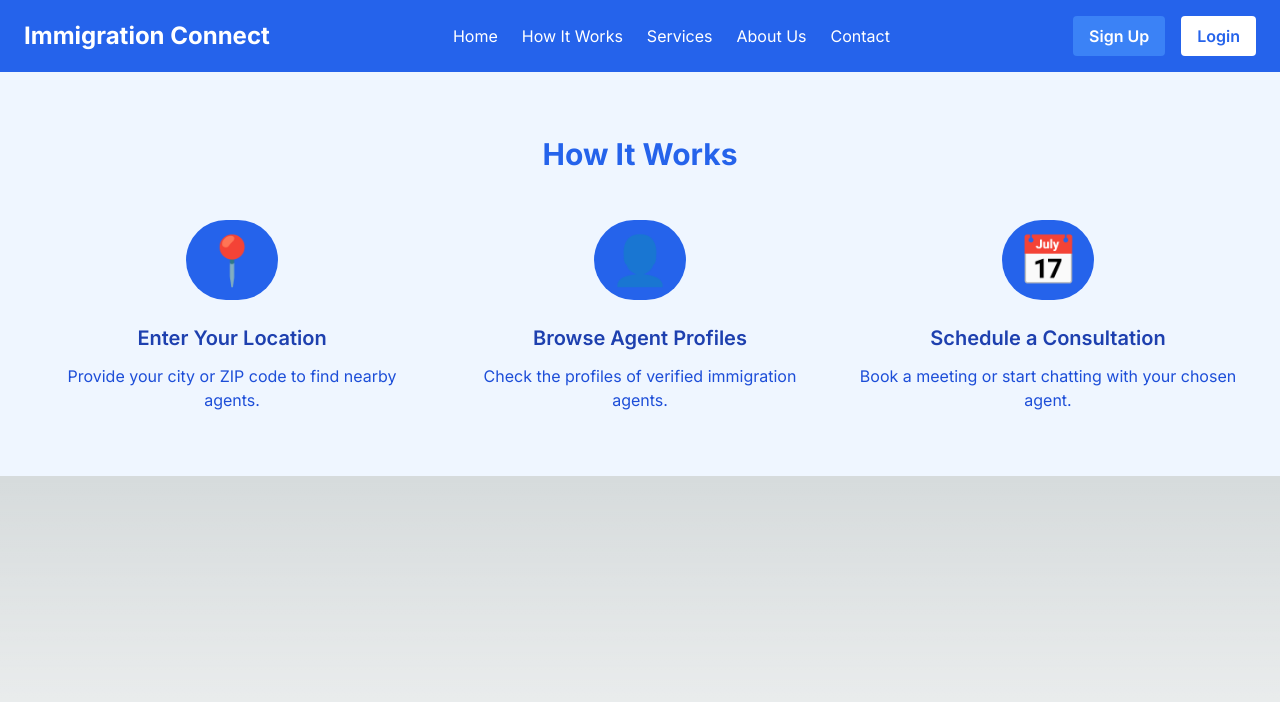
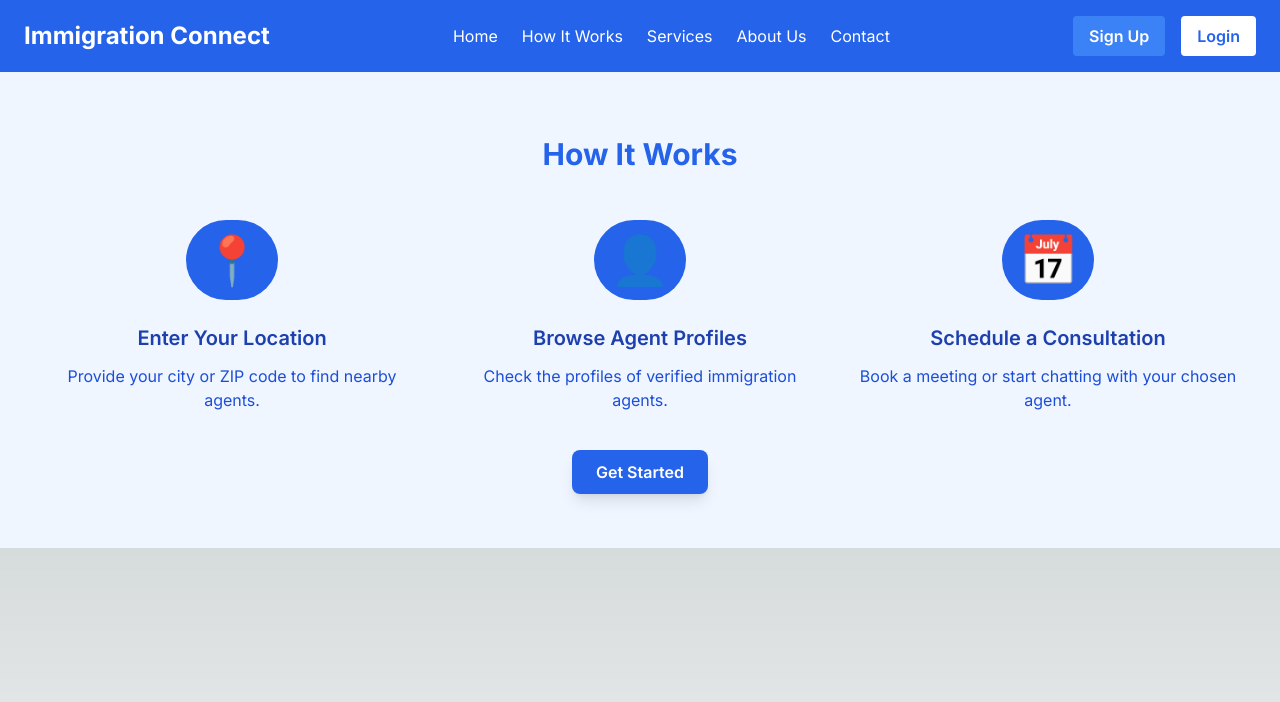
Before and after one commit to Ruwen-Yi/agent-finder, a Next.js app: page /how-it-works in a window 1280 px wide. Shown: the top 702 px of the page. Built offline with nearby package versions, Linux system fonts and the light colour scheme.

Commit message:
add a Get Started link for how-it-work page

```diff
--- a/app/how-it-works/page.tsx
+++ b/app/how-it-works/page.tsx
@@ -40,6 +40,11 @@ export default function HowItWorks() {
             </div>
           ))}
         </div>
+        <div className="text-center mt-12">
+          <Link href="/home" className="bg-blue-600 text-white font-semibold py-3 px-6 rounded-lg shadow-lg hover:bg-blue-700 transition duration-300">
+            Get Started
+          </Link>
+        </div>
       </div>
     </section>
   );
```
